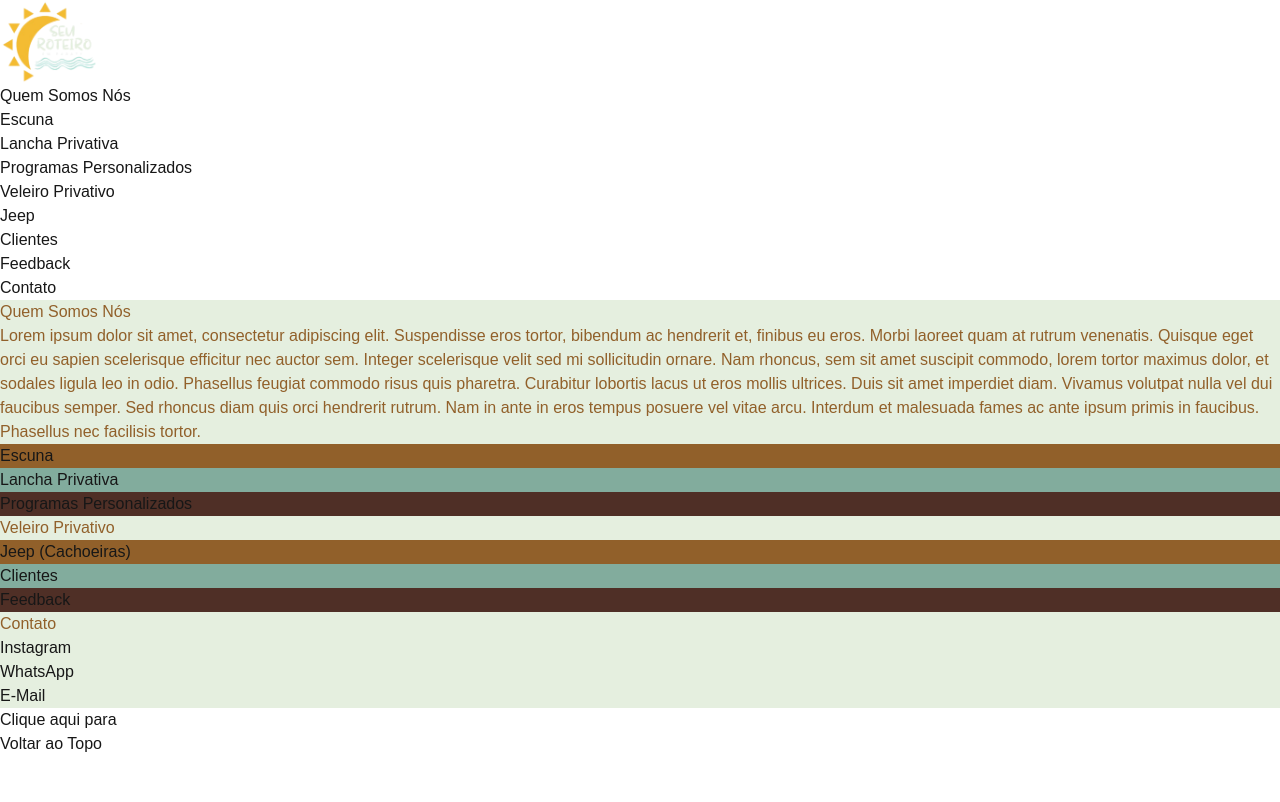
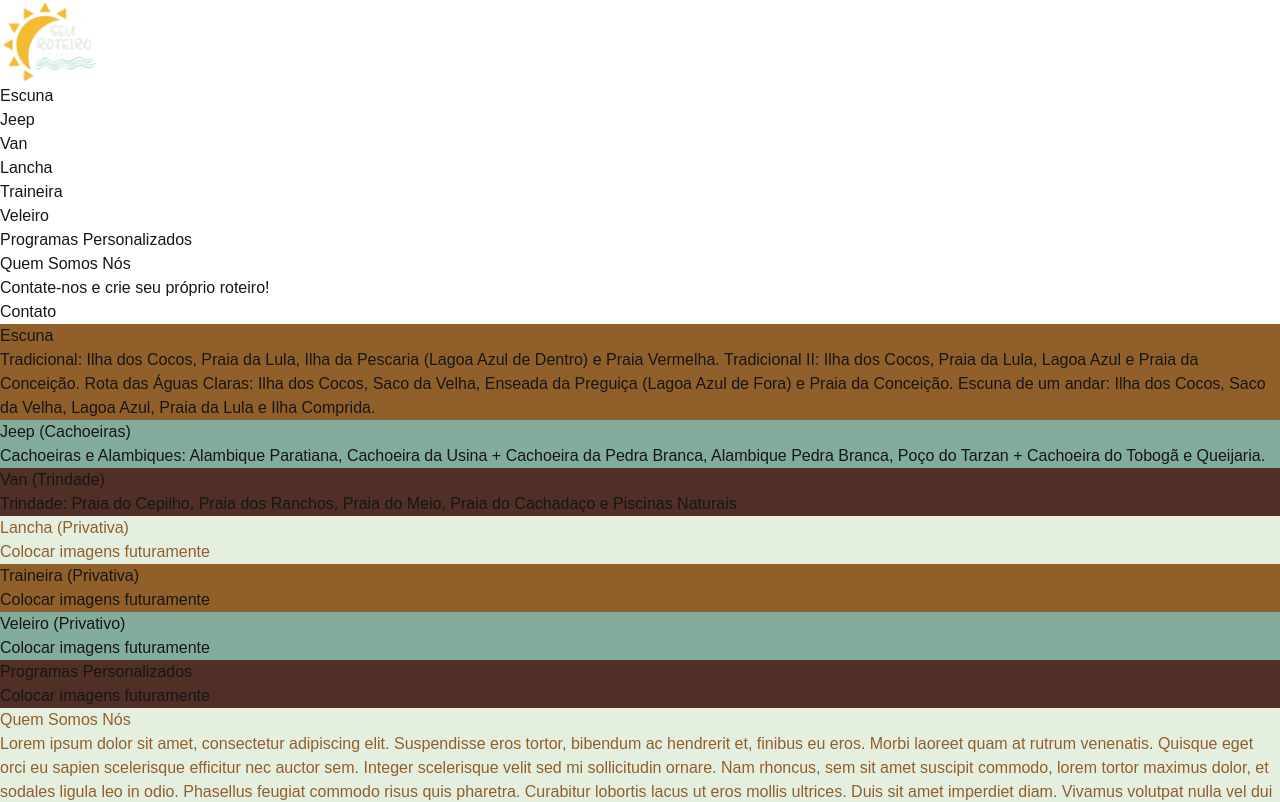
Before and after one commit to fabiosachetto/spa-roteiro-paraty, a Next.js app in the folder roteiro-paraty/: page / in a window 1280 px wide. Shown: the top 802 px of the page. Built offline with nearby package versions, Linux system fonts and the light colour scheme.

Commit message:
alterei favicon, personalizei alguns estilos, atualizei menu e as sessões de cada item do menu

```diff
--- a/roteiro-paraty/src/app/globals.css
+++ b/roteiro-paraty/src/app/globals.css
@@ -31,30 +31,26 @@ p {
 }
 
 #quemsomosnos,
-#veleiro,
-#contato {
+#lancha {
 	background-color: #e5efdf;
 }
 #quemsomosnos h2,
 #quemsomosnos p,
-#veleiro h2,
-#veleiro p,
-#contato h2,
-#contato p {
+#lancha h2,
+#lancha p {
 	color: #91602a;
 }
 
 #escuna,
-#jeep {
+#traineira {
 	background-color: #91602a;
 }
-
-#lancha,
-#clientes {
+#jeep,
+#veleiro {
 	background-color: #82ac9d;
 }
 
 #programas,
-#feedback {
+#van {
 	background-color: #4f2f26;
 }
--- a/roteiro-paraty/src/app/page.tsx
+++ b/roteiro-paraty/src/app/page.tsx
@@ -10,44 +10,70 @@ export default function Home() {
 
       <div className="text-center">
 
+
+
+        <section id="escuna" className="mt-7 p-7 text-white">
+          <h2 className="text-4xl uppercase">Escuna</h2>
+          <p>
+            Tradicional: Ilha dos Cocos, Praia da Lula, Ilha da Pescaria (Lagoa Azul de Dentro) e Praia Vermelha.
+            Tradicional II: Ilha dos Cocos, Praia da Lula, Lagoa Azul e Praia da Conceição.
+            Rota das Águas Claras: Ilha dos Cocos, Saco da Velha, Enseada da Preguiça (Lagoa Azul de Fora) e Praia da Conceição.
+            Escuna de um andar: Ilha dos Cocos, Saco da Velha, Lagoa Azul, Praia da Lula e Ilha Comprida.
+          </p>
+        </section>
+
+        <section id="jeep" className="mt-7 p-7 text-white">
+          <h2 className="text-4xl uppercase">Jeep (Cachoeiras)</h2>
+          <p>
+            Cachoeiras e Alambiques: Alambique Paratiana, Cachoeira da Usina + Cachoeira da Pedra Branca, Alambique Pedra Branca, Poço do Tarzan + Cachoeira do Tobogã e Queijaria.
+          </p>
+        </section>
+
+        <section id="van" className="mt-7 p-7 text-white">
+          <h2 className="text-4xl uppercase">Van (Trindade)</h2>
+          <p>
+            Trindade: Praia do Cepilho, Praia dos Ranchos, Praia do Meio, Praia do Cachadaço e Piscinas Naturais
+          </p>
+        </section>
+
+        <section id="lancha" className="mt-7 p-7">
+          <h2 className="text-4xl uppercase">Lancha (Privativa)</h2>
+          <p>
+            Colocar imagens futuramente
+          </p>
+        </section>
+
+        <section id="traineira" className="mt-7 p-7 text-white">
+          <h2 className="text-4xl uppercase">Traineira (Privativa)</h2>
+          <p>
+            Colocar imagens futuramente
+          </p>
+        </section>
+
+        <section id="veleiro" className="mt-7 p-7 text-white">
+          <h2 className="text-4xl uppercase">Veleiro (Privativo)</h2>
+          <p>
+            Colocar imagens futuramente
+          </p>
+        </section>
+
+        <section id="programas" className="mt-7 p-7 text-white">
+          <h2 className="text-4xl uppercase">Programas Personalizados</h2>
+          <p>
+            Colocar imagens futuramente
+          </p>
+        </section>
+
         <section id="quemsomosnos" className="mt-7 p-7">
           <h2 className="text-4xl uppercase">Quem Somos Nós</h2>
           <p className="">
             Lorem ipsum dolor sit amet, consectetur adipiscing elit. Suspendisse eros tortor, bibendum ac hendrerit et, finibus eu eros. Morbi laoreet quam at rutrum venenatis. Quisque eget orci eu sapien scelerisque efficitur nec auctor sem. Integer scelerisque velit sed mi sollicitudin ornare. Nam rhoncus, sem sit amet suscipit commodo, lorem tortor maximus dolor, et sodales ligula leo in odio. Phasellus feugiat commodo risus quis pharetra. Curabitur lobortis lacus ut eros mollis ultrices. Duis sit amet imperdiet diam. Vivamus volutpat nulla vel dui faucibus semper. Sed rhoncus diam quis orci hendrerit rutrum. Nam in ante in eros tempus posuere vel vitae arcu. Interdum et malesuada fames ac ante ipsum primis in faucibus. Phasellus nec facilisis tortor.
           </p>
         </section>
-
-        <section id="escuna" className="mt-7 p-7">
-          <h2 className="text-4xl text-white uppercase">Escuna</h2>
-        </section>
-
-        <section id="lancha" className="mt-7 p-7">
-          <h2 className="text-4xl text-white uppercase">Lancha Privativa</h2>
-        </section>
-
-        <section id="programas" className="mt-7 p-7">
-          <h2 className="text-4xl text-white uppercase">Programas Personalizados</h2>
-        </section>
-
-        <section id="veleiro" className="mt-7 p-7">
-          <h2 className="text-4xl text-white uppercase">Veleiro Privativo</h2>
-        </section>
-
-        <section id="jeep" className="mt-7 p-7">
-          <h2 className="text-4xl text-white uppercase">Jeep (Cachoeiras)</h2>
-        </section>
-
-        <section id="clientes" className="mt-7 p-7">
-          <h2 className="text-4xl text-white uppercase">Clientes</h2>
-        </section>
-
-        <section id="feedback" className="mt-7 p-7">
-          <h2 className="text-4xl text-white uppercase">Feedback</h2>
-        </section>
       </div>
 
-      <footer id="contato" className="mt-7 p-7 overflow-hidden">
-        <ol className="text-center">
+      <footer id="contato" className="mt-7 p-7 overflow-hidden bg-black bg-opacity-50">
+        <ol className="text-center text-white">
           <li className="mb-4">
             <h2 className="text-4xl uppercase">
               Contato
--- a/roteiro-paraty/src/components/Navbar/Navbar.tsx
+++ b/roteiro-paraty/src/components/Navbar/Navbar.tsx
@@ -40,19 +40,36 @@ export const Navbar = ({ className, ...props }: NavbarProps) => {
         <nav className={cn("py-2 float-left", className)} {...props}>
 
           <NavbarOL>
-            <NavbarLI>
-              <Link href="#quemsomosnos">
-                Quem Somos Nós
-              </Link>
-            </NavbarLI>
+
             <NavbarLI>
               <Link href="#escuna">
                 Escuna
               </Link>
             </NavbarLI>
             <NavbarLI>
+              <Link href="#jeep">
+                Jeep
+              </Link>
+            </NavbarLI>
+            <NavbarLI>
+              <Link href="#van">
+                Van
+              </Link>
+            </NavbarLI>
+            <NavbarLI>
               <Link href="#lancha">
-                Lancha Privativa
+                Lancha
+              </Link>
+            </NavbarLI>
+
+            <NavbarLI>
+              <Link href="#traineira">
+                Traineira
+              </Link>
+            </NavbarLI>
+            <NavbarLI>
+              <Link href="#veleiro">
+                Veleiro
               </Link>
             </NavbarLI>
             <NavbarLI>
@@ -61,23 +78,13 @@ export const Navbar = ({ className, ...props }: NavbarProps) => {
               </Link>
             </NavbarLI>
             <NavbarLI>
-              <Link href="#veleiro">
-                Veleiro Privativo
+              <Link href="#quemsomosnos">
+                Quem Somos Nós
               </Link>
             </NavbarLI>
             <NavbarLI>
-              <Link href="#jeep">
-                Jeep
-              </Link>
-            </NavbarLI>
-            <NavbarLI>
-              <Link href="#clientes">
-                Clientes
-              </Link>
-            </NavbarLI>
-            <NavbarLI>
-              <Link href="#feedback">
-                Feedback
+              <Link href="https://wa.me/+5524998793280" target="_blank">
+                Contate-nos e crie seu próprio roteiro!
               </Link>
             </NavbarLI>
             <NavbarLI>
```
Also changed, not shown: 1 other file (tests, documents, lock files or other folders).
